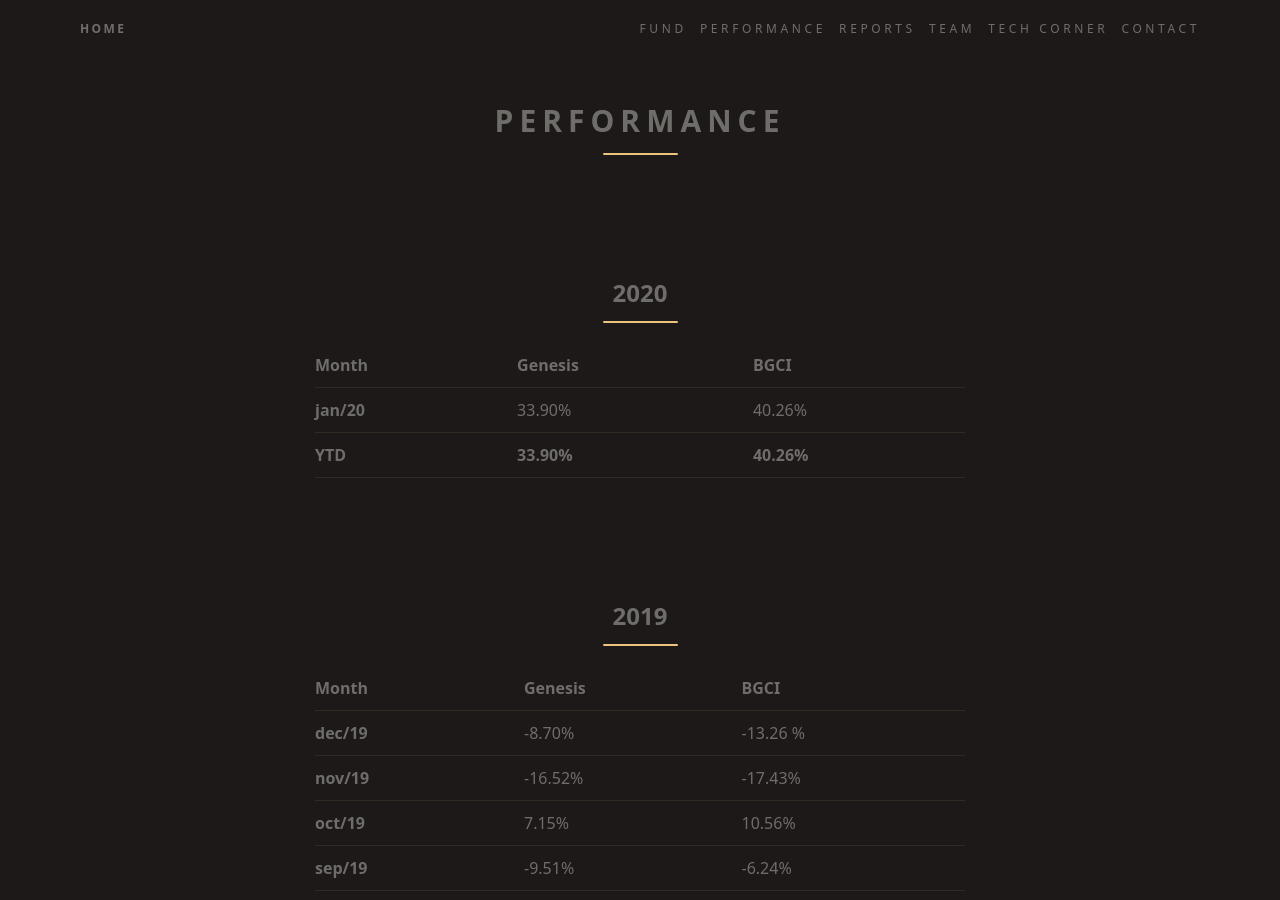
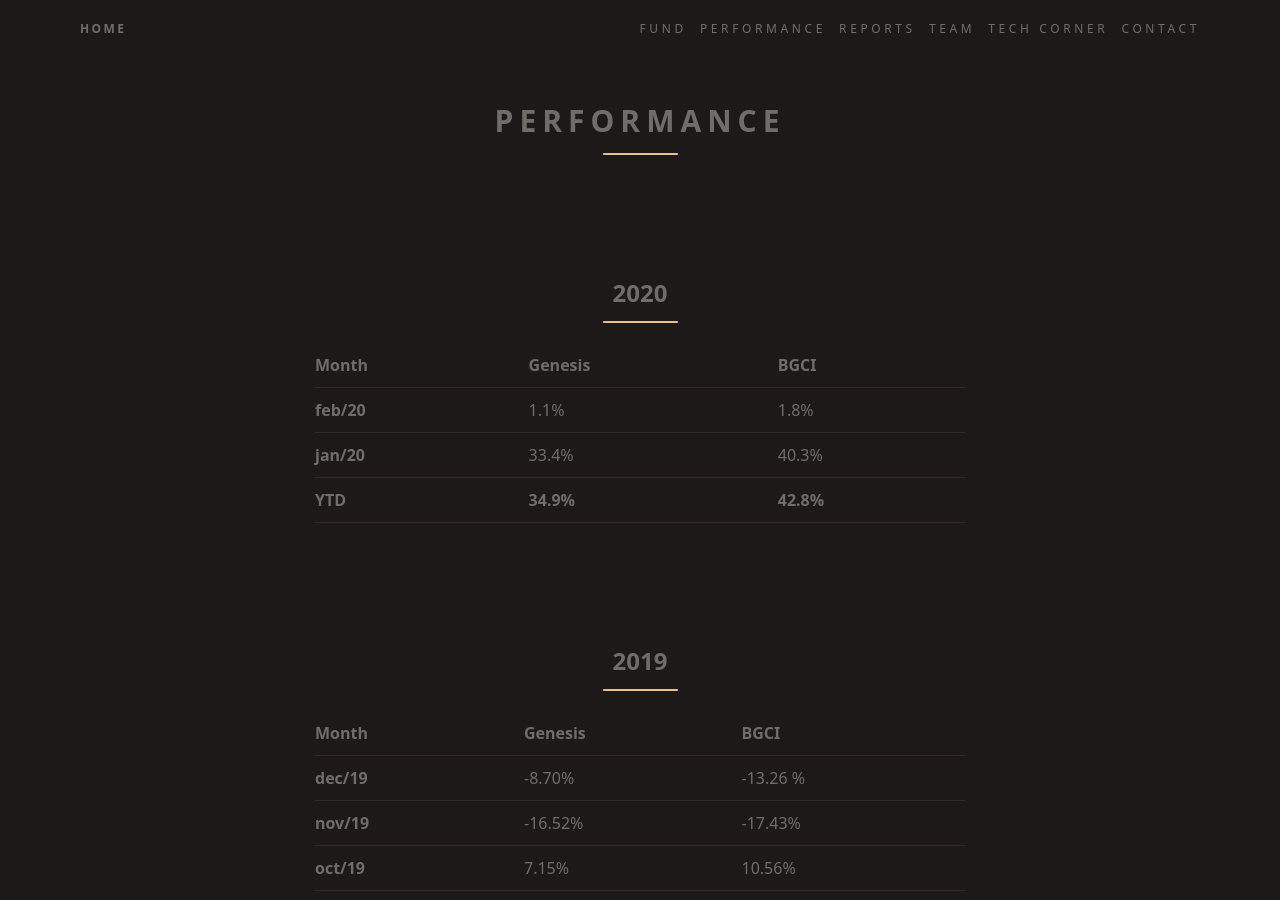
Before and after one commit to ateliedetemas/blpcrypto, a Jekyll site: the page built from _pages/en/performance.md, in a window 1280 px wide and 900 px high. Built offline with Jekyll 4.4.1, drawn with Linux system fonts in a browser that asks for light colours.

Commit message:
Update performance.md

```diff
--- a/_pages/en/performance.md
+++ b/_pages/en/performance.md
@@ -8,8 +8,9 @@ permalink: "/en/performance/"
 
 | Month  | Genesis | BGCI    |
 |--------|---------|---------|
-| **jan/20** | 33.90% | 40.26% |
-| **YTD**    | **33.90%** | **40.26%** |
+| **feb/20** | 1.1% | 1.8% |
+| **jan/20** | 33.4% | 40.3% |
+| **YTD**    | **34.9%** | **42.8%** |
 
 ## 2019
 
```
